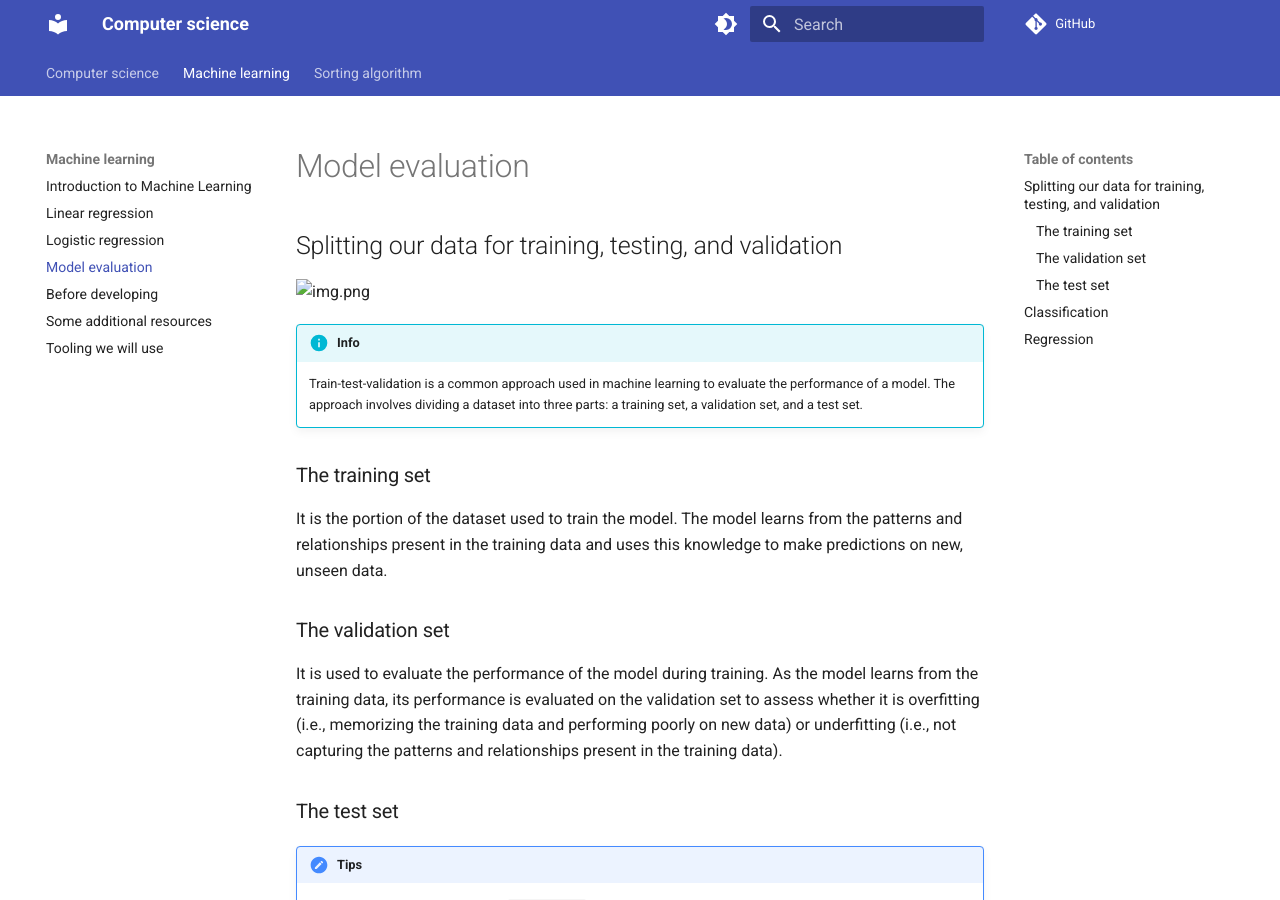
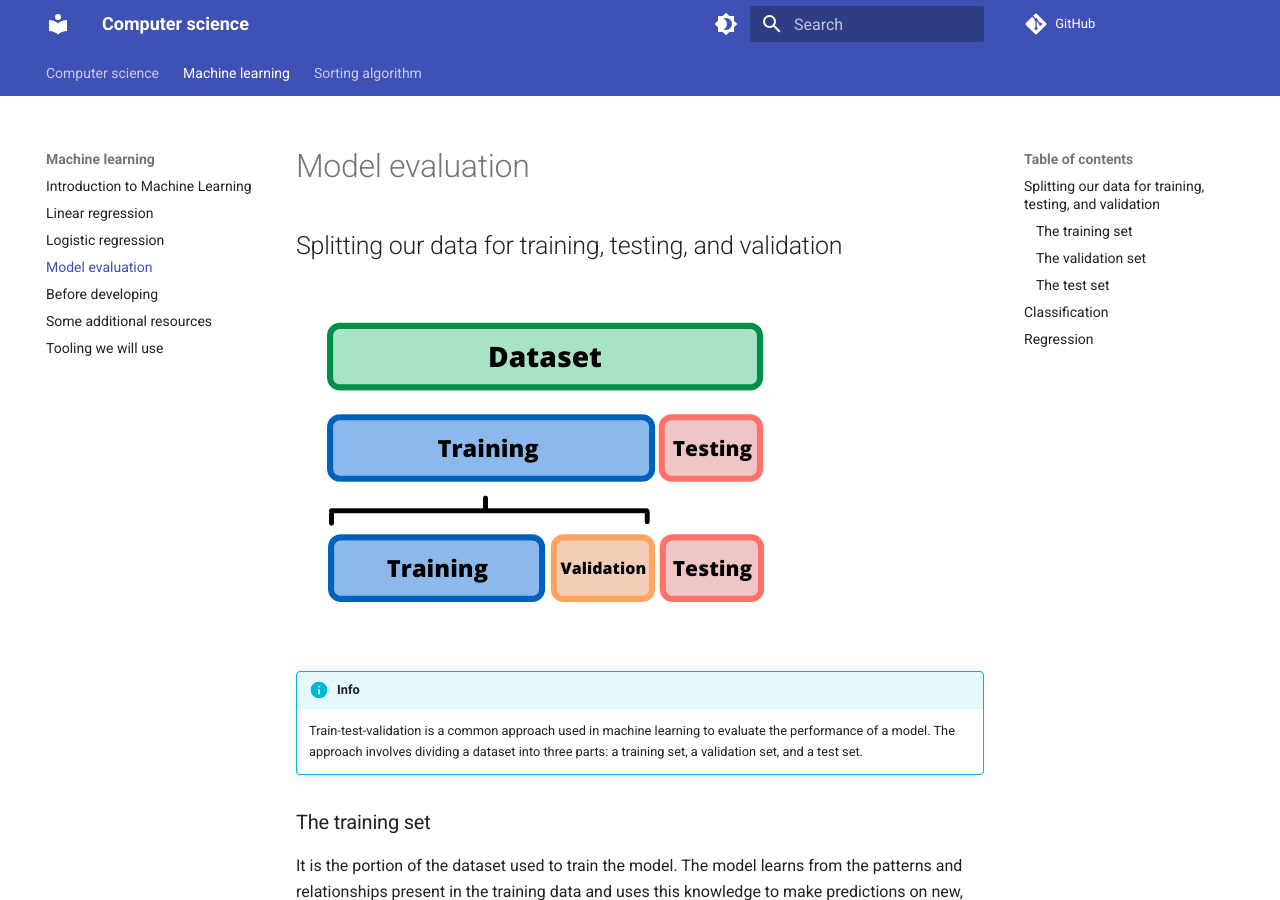
Before and after one commit to Fszta/Computer-Science, an MkDocs documentation site: the page built from docs/machine-learning/model-evaluation.md, in a window 1280 px wide and 900 px high. Built offline with MkDocs 1.6.1 and Material for MkDocs 9.7.7, drawn with Linux system fonts in a browser that asks for light colours; comment, search, counter and statistics services are not loaded.

Commit message:
move img to folder

```diff
--- a/docs/machine-learning/model-evaluation.md
+++ b/docs/machine-learning/model-evaluation.md
@@ -2,7 +2,7 @@
 
 ## Splitting our data for training, testing, and validation
 
-![img.png](img.png)
+![img.png](assets/img_4.png)
 
 !!! info
 
```
